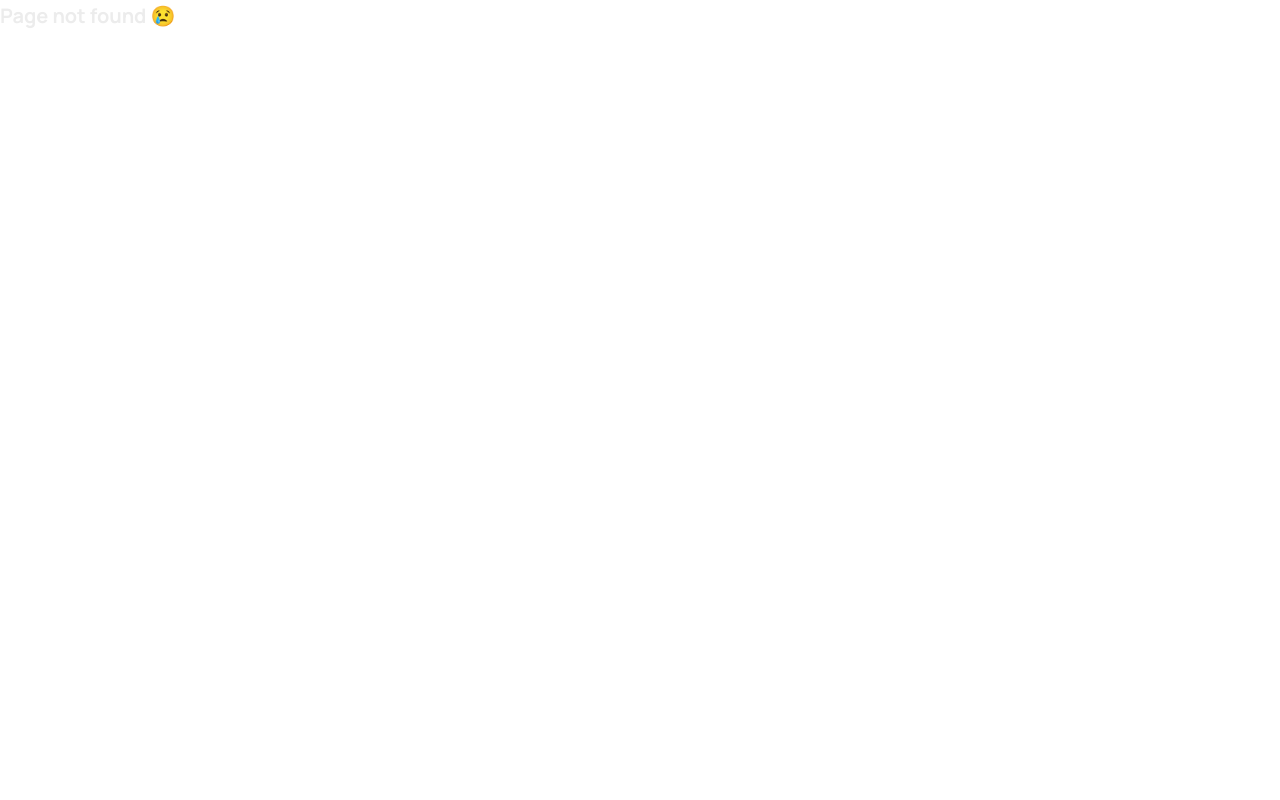
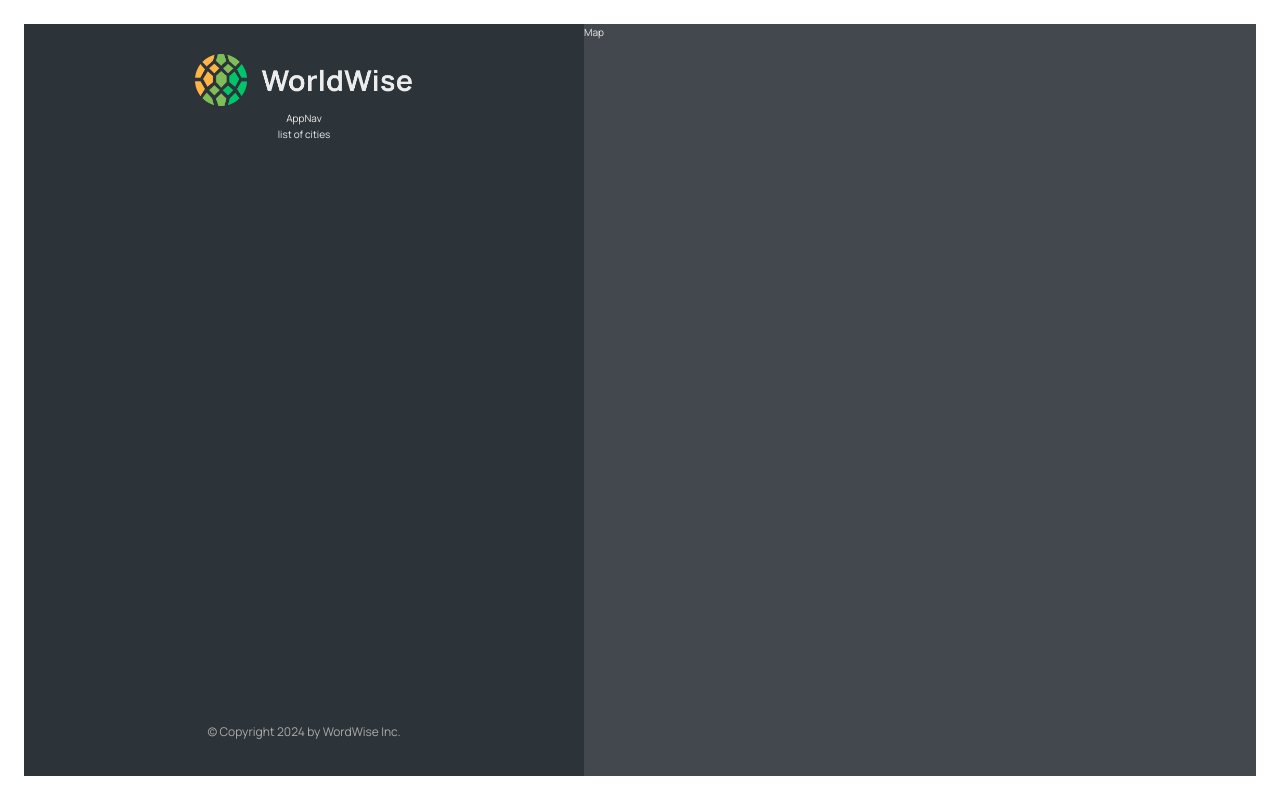
Before and after one commit to irabruce10/wordWise, a React (Vite) app: page /app/cities in a window 1280 px wide. Before the commit this address had no page. Built offline with nearby package versions, Linux system fonts and the light colour scheme.

Commit message:
routing and spa

```diff
--- a/src/App.jsx
+++ b/src/App.jsx
@@ -15,7 +15,11 @@
           <Route path="product" element={<Product />} />
           <Route path="pricing" element={<Pricing />} />
           <Route path="login" element={<Login />} />
-          <Route path="app" element={<AppLayout />} />
+          <Route path="app" element={<AppLayout />}>
+            <Route path="cities" element={<p>list of cities</p>} />
+            <Route path="countries" element={<p>list of countries</p>} />
+            <Route path="form" element={<p>Form</p>} />
+          </Route>
           <Route path="*" element={<PageNotFound />} />
         </Routes>
       </BrowserRouter>
--- a/src/components/Sidebar.jsx
+++ b/src/components/Sidebar.jsx
@@ -1,3 +1,4 @@
+import { Outlet } from "react-router";
 import AppNav from "./AppNav";
 import Logo from "./Logo";
 import styles from "./Sidebar.module.css";
@@ -8,7 +9,7 @@
       <Logo />
       <AppNav />
 
-      <p>List of cities</p>
+      <Outlet />
 
       <footer className={styles.footer}>
         <p className={styles.copyright}>
```
